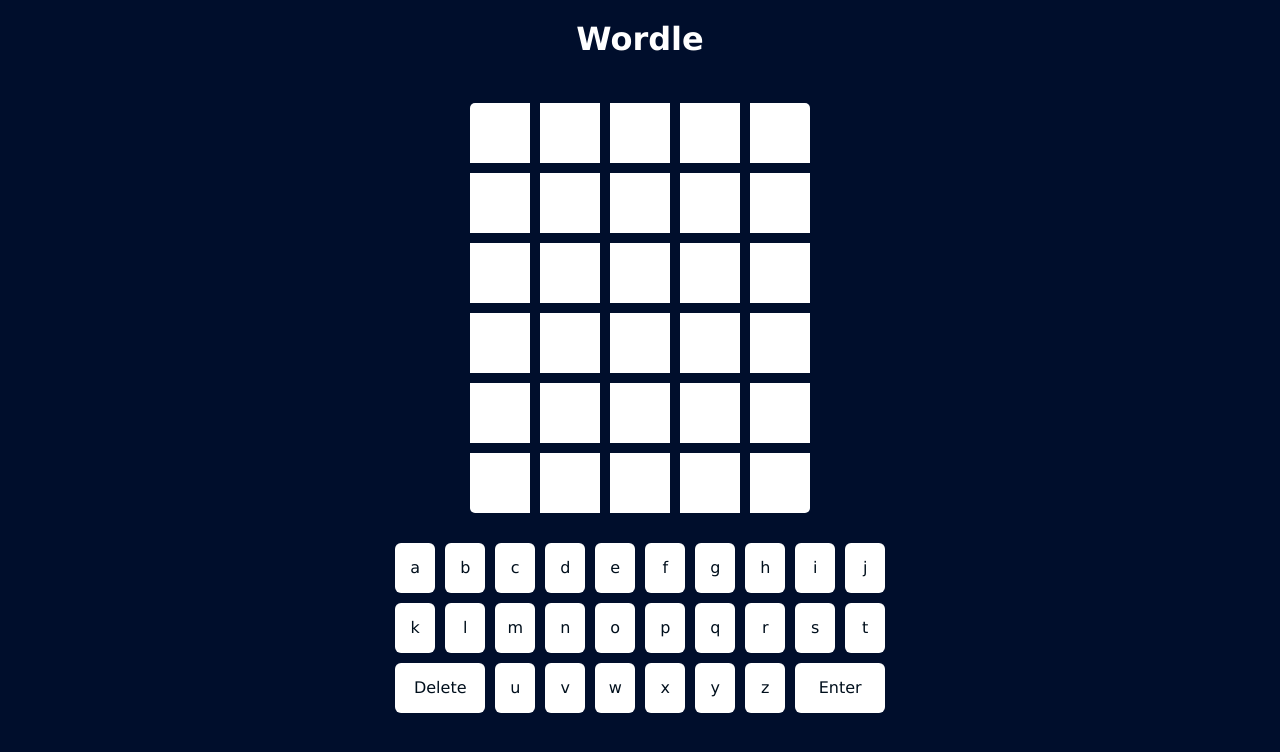
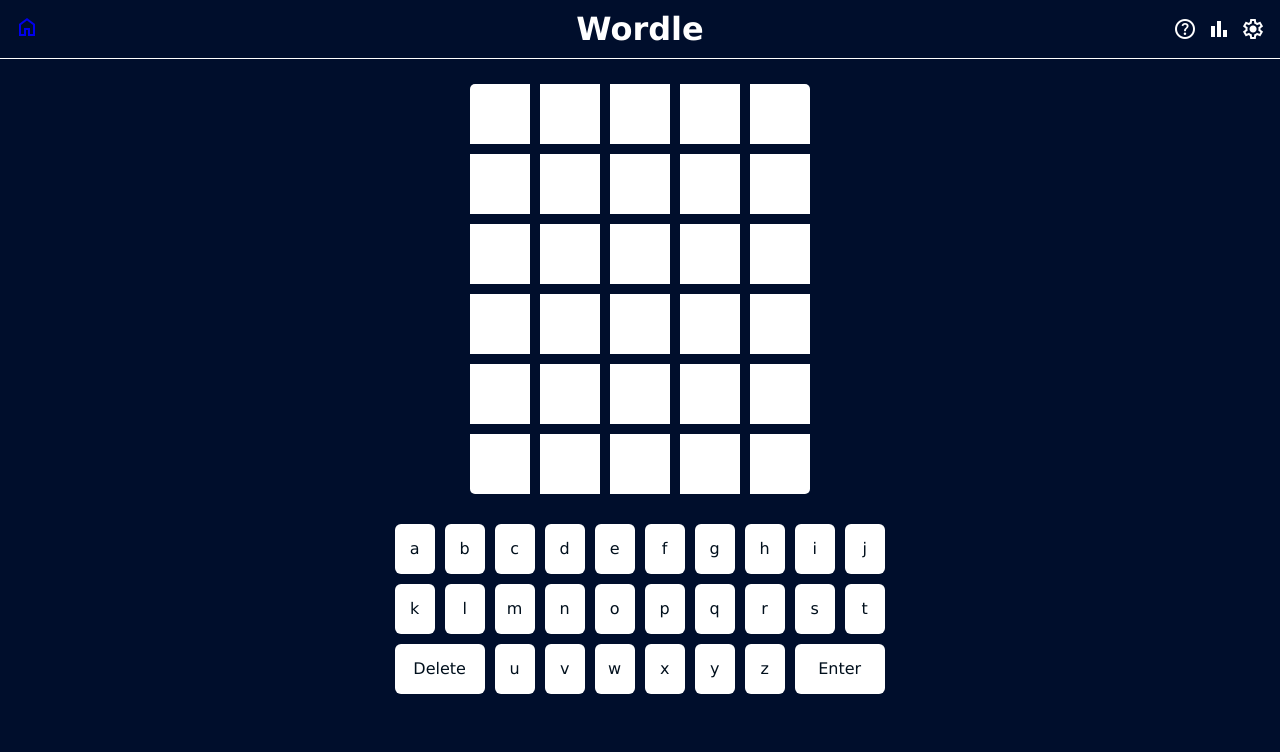
Before and after one commit to dimitrifrazao/wordle_front, a React (Vite) app: page / in a window 1280 px wide. Shown: the top 752 px of the page. Built offline with nearby package versions, Linux system fonts and the light colour scheme; no server answers.

Commit message:
adding home, info, stats and settings header icons

```diff
--- a/package.json
+++ b/package.json
@@ -4,14 +4,16 @@
   "version": "0.0.0",
   "type": "module",
   "scripts": {
-    "dev": "vite",
+    "dev": "npm run build && vite",
     "build": "tsc && vite build",
     "lint": "eslint . --ext ts,tsx --report-unused-disable-directives --max-warnings 0",
     "preview": "vite preview"
   },
   "dependencies": {
+    "@types/react-helmet": "^6.1.11",
     "react": "^18.2.0",
-    "react-dom": "^18.2.0"
+    "react-dom": "^18.2.0",
+    "react-helmet": "^6.1.0"
   },
   "devDependencies": {
     "@types/react": "^18.2.15",
--- a/src/App.tsx
+++ b/src/App.tsx
@@ -1,4 +1,5 @@
 import { useEffect, useState } from "react";
+import { Helmet } from "react-helmet";
 import Wordle from "./components/Wordle";
 
 export const wordle_end_point = "https://www.dimitrifrazao.com/wordle/api";
@@ -29,7 +30,43 @@
 
   return (
     <div className="App">
-      <h1>Wordle</h1>
+      <Helmet>
+        <link
+          rel="stylesheet"
+          href="https://fonts.googleapis.com/css2?family=Material+Symbols+Outlined"
+        />
+      </Helmet>
+      <header>
+        <div className="left">
+          <a id="icons" href="https://www.dimitrifrazao.com">
+            <i className="material-symbols-outlined">home</i>
+          </a>
+        </div>
+        <h1 className="title">Wordle</h1>
+        <div className="right">
+          <span
+            id="icons"
+            className="material-symbols-outlined"
+            style={{ cursor: "pointer" }}
+          >
+            help
+          </span>
+          <span
+            id="icons"
+            className="material-symbols-outlined"
+            style={{ cursor: "pointer" }}
+          >
+            bar_chart
+          </span>
+          <span
+            id="icons"
+            className="material-symbols-outlined"
+            style={{ cursor: "pointer" }}
+          >
+            settings
+          </span>
+        </div>
+      </header>
       {Wordle(user_id)}
     </div>
   );
--- a/src/index.css
+++ b/src/index.css
@@ -15,6 +15,46 @@
   --var_dark2: rgb(28, 0, 41);
   --var_darker: rgb(0, 15, 28);
 }
+
+header {
+  display: flex;
+  justify-content: space-between;
+  align-items: center;
+  color: var(--var_light);
+  padding: 10px;
+  margin: 0 0 20px 0;
+  border-bottom: 1px solid var(--var_light);
+}
+
+a:visited {
+  color: inherit; /* Keep the color of the link after visiting */
+}
+
+#icons {
+  margin: 5px 5px 5px 5px;
+}
+
+.left {
+  flex: 1;
+  text-align: left;
+}
+
+.right {
+  flex: 1;
+  text-align: right;
+}
+
+.title {
+  font-size: 2em;
+  font-family: var(--font-family);
+  /* padding: 20px 0; */
+  color: var(--var_light);
+  margin: 0 auto;
+
+  flex: 1;
+  text-align: center;
+}
+
 body {
   text-align: center;
   font-size: 1em;
@@ -23,13 +63,6 @@
   padding: 0;
   height: 100vh;
   background: var(--var_dark);
-}
-h1 {
-  font-size: 2em;
-  font-family: var(--font-family);
-  padding: 20px 0;
-  margin: 0 0 20px 0;
-  color: var(--var_light);
 }
 
 /* rows */
```
Also changed, not shown: 1 other file (tests, documents, lock files or other folders).
